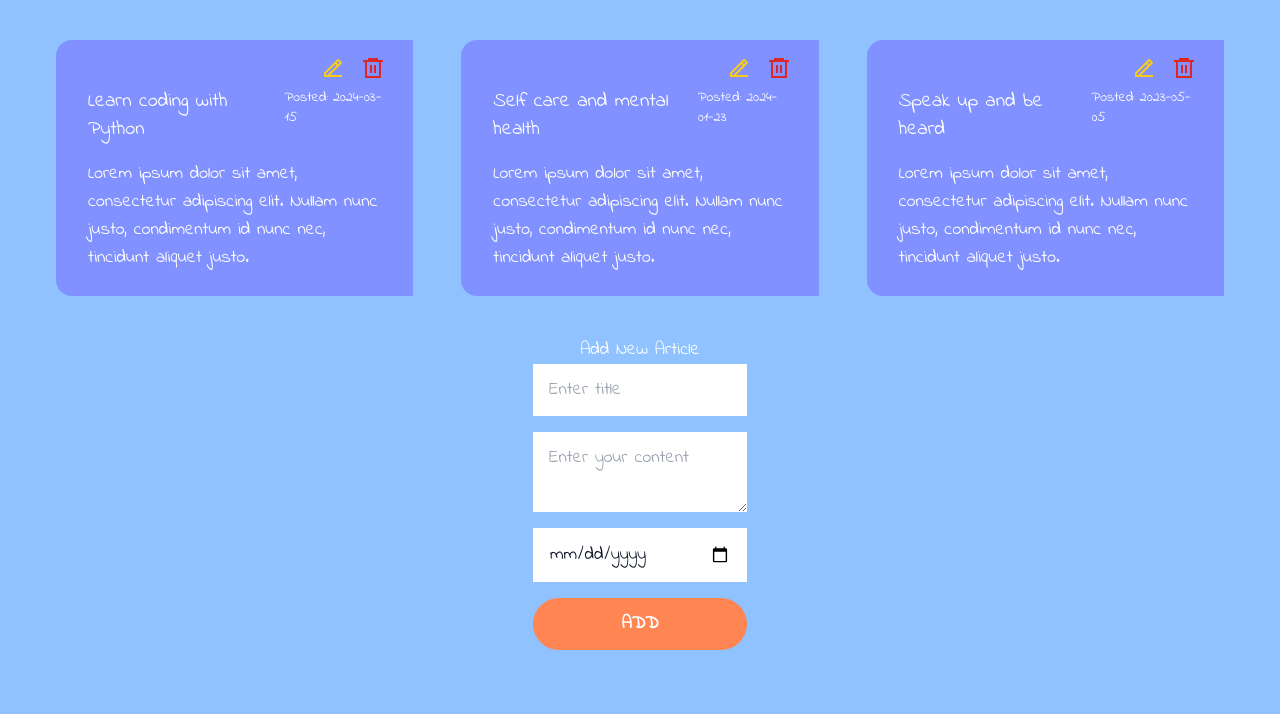
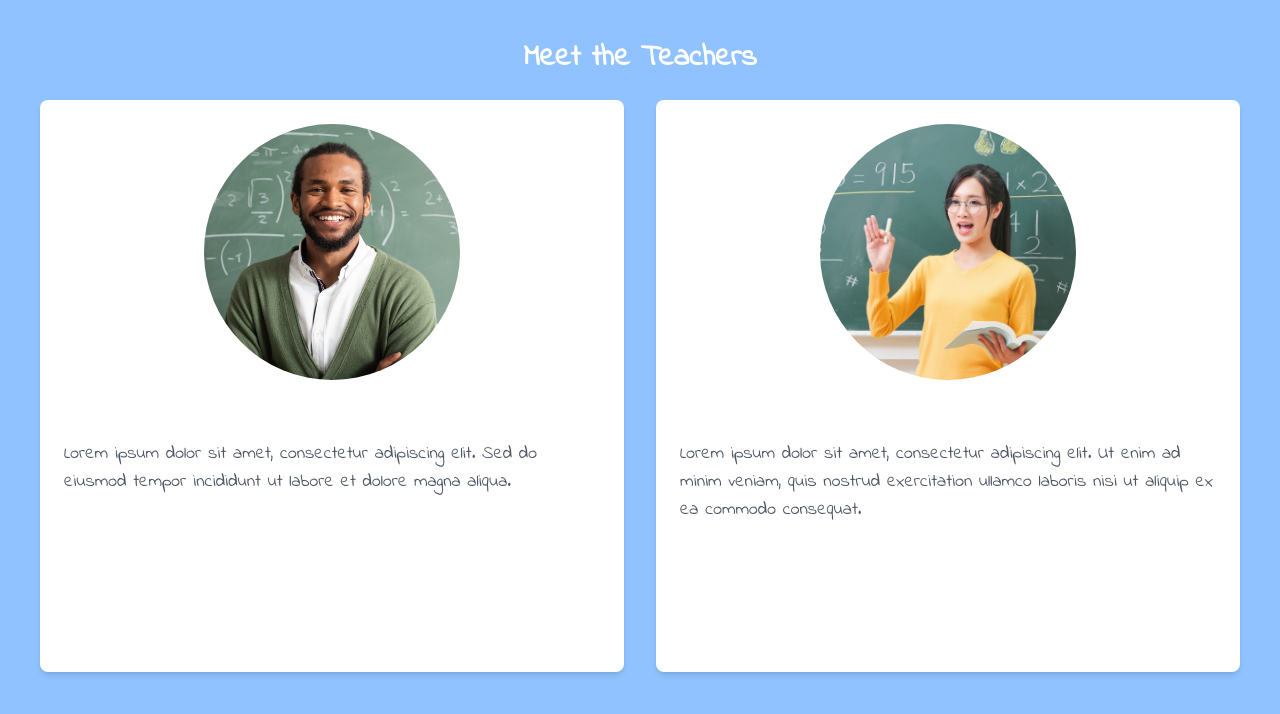
Before and after one commit to NurkaAmre/eduApp, a React (Vite) app: page /class-news in a window 1280 px wide. Shown: the top 714 px of the page. Built offline with nearby package versions, Linux system fonts and the light colour scheme; a web font is replaced by a local one.

Commit message:
Meet the teacher

```diff
--- /dev/null
+++ b/public/teachers.json
@@ -0,0 +1,18 @@
+[
+  {
+    "id": 1,
+    "name": "John Doe",
+    "photoUrl": "/assets/teacher1.png",
+    "bio": "Lorem ipsum dolor sit amet, consectetur adipiscing elit. Sed do eiusmod tempor incididunt ut labore et dolore magna aliqua.",
+    "email": "john.doe@example.com",
+    "phone": "123-456-7890"
+  },
+  {
+    "id": 2,
+    "name": "Jane Smith",
+    "photoUrl": "/assets/teacher2.jpg",
+    "bio": "Lorem ipsum dolor sit amet, consectetur adipiscing elit. Ut enim ad minim veniam, quis nostrud exercitation ullamco laboris nisi ut aliquip ex ea commodo consequat.",
+    "email": "jane.smith@example.com",
+    "phone": "987-654-3210"
+  }
+]
--- a/src/components/ClassNews.tsx
+++ b/src/components/ClassNews.tsx
@@ -1,193 +1,64 @@
 import React, { useState, useEffect } from 'react';
-import { RiDeleteBin6Line, RiEdit2Line } from 'react-icons/ri';
-import { v4 as uuid } from 'uuid';
 
-interface Article {
-  id: string;
-  title: string;
-  content: string;
-  date: string;
+interface Teacher {
+  id: number;
+  name: string;
+  photoUrl: string;
+  bio: string;
+  email: string;
+  phone: string;
 }
 
-const ClassNews: React.FC = () => {
-  const [articles, setArticles] = useState<Article[]>([]);
-  const [newArticle, setNewArticle] = useState<Article>({
-    id: '',
-    title: '',
-    content: '',
-    date: '',
-  });
-
-  const [editingArticleId, setEditingArticleId] = useState<string | null>(null);
-  const [editedContentMap, setEditedContentMap] = useState<{
-    [id: string]: string;
-  }>({});
+const MeetTheTeachers: React.FC = () => {
+  const [teachers, setTeachers] = useState<Teacher[]>([]);
 
   useEffect(() => {
-    const defaultArticles: Article[] = [
-      {
-        id: uuid(),
-        title: 'Learn coding with Python',
-        content:
-          'Lorem ipsum dolor sit amet, consectetur adipiscing elit. Nullam nunc justo, condimentum id nunc nec, tincidunt aliquet justo.',
-        date: '2024-03-15',
-      },
-      {
-        id: uuid(),
-        title: 'Self care and mental health',
-        content:
-          'Lorem ipsum dolor sit amet, consectetur adipiscing elit. Nullam nunc justo, condimentum id nunc nec, tincidunt aliquet justo.',
-        date: '2024-01-23',
-      },
-      {
-        id: uuid(),
-        title: 'Speak up and be heard',
-        content:
-          'Lorem ipsum dolor sit amet, consectetur adipiscing elit. Nullam nunc justo, condimentum id nunc nec, tincidunt aliquet justo.',
-        date: '2023-05-05',
-      },
-    ];
-    setArticles(defaultArticles);
+    const fetchTeachers = async () => {
+      try {
+        const response = await fetch('/teachers.json');
+        const data = await response.json();
+        setTeachers(data);
+      } catch (error) {
+        console.error('Error fetching teachers:', error);
+      }
+    };
+
+    fetchTeachers();
   }, []);
 
-  const handleInputChange = (
-    event: React.ChangeEvent<HTMLInputElement | HTMLTextAreaElement>
-  ) => {
-    const { name, value } = event.target;
-    setNewArticle({ ...newArticle, [name]: value });
-  };
-
-  const handleAddArticle = (event: React.FormEvent) => {
-    event.preventDefault();
-    const newId = uuid();
-    setArticles([...articles, { ...newArticle, id: newId }]);
-    setNewArticle({ id: '', title: '', content: '', date: '' });
-  };
-
-  const handleEditClick = (articleId: string, currentContent: string) => {
-    setEditingArticleId(articleId);
-    setEditedContentMap({ ...editedContentMap, [articleId]: currentContent });
-  };
-
-  const handleCancelEdit = () => {
-    setEditingArticleId(null);
-    setEditedContentMap({});
-  };
-
-  const handleSaveEdit = () => {
-    setArticles(
-      articles.map((article) =>
-        article.id === editingArticleId
-          ? {
-              ...article,
-              content: editedContentMap[article.id] || article.content,
-            }
-          : article
-      )
-    );
-    setEditingArticleId(null);
-    setEditedContentMap({});
-  };
-
-  const handleDeleteArticle = (id: string) => {
-    setArticles(articles.filter((article) => article.id !== id));
-  };
-
   return (
-    <div className="my-10 mx-10">
-      <div className="grid grid-cols-3 gap-4">
-        {articles.map((article) => (
-          <div
-            key={article.id}
-            className="bg-[#8191FF] rounded-l-2xl mx-4 py-4 px-6 items-center"
-          >
-            {editingArticleId === article.id ? (
-              <div className="flex flex-col gap-4 text-gray-700">
-                <textarea
-                  value={editedContentMap[article.id] || article.content}
-                  onChange={(e) =>
-                    setEditedContentMap({
-                      ...editedContentMap,
-                      [article.id]: e.target.value,
-                    })
-                  }
-                  className="px-4 py-3 focus:outline-none"
-                />
-                <div className="flex gap-4">
-                  <button
-                    onClick={handleSaveEdit}
-                    className="py-2 rounded-full px-4 text-white font-bold bg-[#FF8652]"
-                  >
-                    Save
-                  </button>
-                  <button
-                    onClick={handleCancelEdit}
-                    className="py-2 rounded-full px-4 text-white font-bold bg-[#ff3e24]"
-                  >
-                    Cancel
-                  </button>
+    <div className="container mx-auto p-10">
+      <h1 className="text-3xl font-bold mb-6 text-center">Meet the Teachers</h1>
+      <div className="grid grid-cols-1 md:grid-cols-2 gap-8">
+        {teachers.map((teacher) => (
+          <div key={teacher.id} className="bg-white shadow-md rounded-lg p-6">
+            <div className="flex justify-center mb-6">
+              <img
+                src={teacher.photoUrl}
+                alt={teacher.name}
+                className="w-64 h-64 rounded-full"
+              />
+            </div>
+            <div className="mb-6">
+              <h2 className="text-xl font-bold mb-2">Teacher Information</h2>
+              <p className="text-gray-600">{teacher.bio}</p>
+            </div>
+            <div>
+              <h2 className="text-xl font-bold mb-2">Contact Details</h2>
+              <div className="flex flex-col">
+                <div className="mb-2">
+                  <strong>Email:</strong> {teacher.email}
+                </div>
+                <div>
+                  <strong>Phone:</strong> {teacher.phone}
                 </div>
               </div>
-            ) : (
-              <>
-                <div className="flex items-end justify-end gap-3">
-                  <button
-                    onClick={() => handleEditClick(article.id, article.content)}
-                  >
-                    <RiEdit2Line className="mr-1 text-2xl text-yellow-400 font-bold" />
-                  </button>
-                  <button onClick={() => handleDeleteArticle(article.id)}>
-                    <RiDeleteBin6Line className="mr-1 text-red-600 text-2xl font-bold" />
-                  </button>
-                </div>
-                <div className="flex justify-between">
-                  <h2 className="text-xl p-2">{article.title}</h2>
-                  <p className="p-2 text-sm">Posted: {article.date}</p>
-                </div>
-                <p className="p-2">{article.content}</p>
-              </>
-            )}
+            </div>
           </div>
         ))}
-      </div>
-      <div className="flex flex-col my-10 justify-center items-center">
-        <h2>Add New Article</h2>
-        <form
-          onSubmit={handleAddArticle}
-          className="flex flex-col gap-4 text-gray-900"
-        >
-          <input
-            type="text"
-            name="title"
-            value={newArticle.title}
-            onChange={handleInputChange}
-            placeholder="Enter title"
-            className=" px-4 py-3 focus:outline-none"
-          />
-          <textarea
-            name="content"
-            value={newArticle.content}
-            onChange={handleInputChange}
-            placeholder="Enter your content"
-            className=" px-4 py-3 focus:outline-none"
-          ></textarea>
-          <input
-            type="date"
-            name="date"
-            value={newArticle.date}
-            onChange={handleInputChange}
-            className="focus:outline-none px-4 py-3"
-          />
-          <button
-            type="submit"
-            className="bg-[#FF8652] rounded-full font-bold py-3 px-4 text-white"
-          >
-            ADD
-          </button>
-        </form>
       </div>
     </div>
   );
 };
 
-export default ClassNews;
+export default MeetTheTeachers;
--- /dev/null
+++ b/src/components/MeetTheTeacher.tsx
@@ -0,0 +1,63 @@
+import { FaGithub, FaLinkedin } from 'react-icons/fa';
+import { IoMdClipboard } from 'react-icons/io';
+import { Link } from 'react-router-dom';
+import teacher from '../../public/assets/teacher2.jpg';
+
+const MeetTheTeacher: React.FC = () => {
+  return (
+    <section className="md:mt-14 px-28 mt-6 flex flex-col ">
+      <div className="md:flex flex-col justify-center">
+        <div className="flex justify-center gap-10 items-center">
+          <div className="my-6">
+            <p className="text-6xl text-[#243b66] font-bold">Meet Your</p>
+            <div className="bg-[#c68df9] rounded-md w-fit">
+              <p className="text-white font-bold text-6xl px-2 w-fit">
+                TEACHER
+              </p>
+            </div>
+          </div>
+          <div className="flex flex-col items-center">
+            <div className="bg-[#e1a366] p-4 m-4 rounded-full py-4">
+              <img
+                src={teacher}
+                alt="Jane Doe"
+                width={200}
+                height={200}
+                className="rounded-full"
+              />
+            </div>
+            <div className="bg-[#FFA077] text-3xl py-2 px-6 text-white">
+              <p className="whitespace-nowrap font-rockSalt">Jane Doe</p>
+            </div>
+          </div>
+        </div>
+        <div className=" mb-10 flex flex-col justify-center">
+          <p className="py-2">
+            Mathematics is the language of patterns, shapes, and numbers that
+            surrounds us every day. As a math teacher, my goal is to demystify
+            this language and empower students to understand and appreciate the
+            beauty of math. From basic arithmetic to complex problem-solving, I
+            aim to instill critical thinking skills and confidence in my
+            students, preparing them for success in their academic and
+            professional endeavors.
+          </p>
+        </div>
+      </div>
+      <div className="md:flex justify-evenly gap-10 bg-[#7284FF] w-full py-6 px-10">
+        <div className="flex gap-4 text-2xl text-white">
+          <Link to="/meet-the-teacher">
+            <FaGithub className="cursor-pointer" />
+          </Link>
+          <Link to="/meet-the-teacher">
+            <FaLinkedin className="cursor-pointer" />
+          </Link>
+          <Link to="/meet-the-teacher">
+            <IoMdClipboard className="cursor-pointer" />
+          </Link>
+        </div>
+      </div>
+    </section>
+  );
+};
+
+export default MeetTheTeacher;
```
Also changed, not shown: src/main.tsx (+6 -5 lines), public/assets/teacher1.png (added), public/assets/teacher2.jpg (added).
